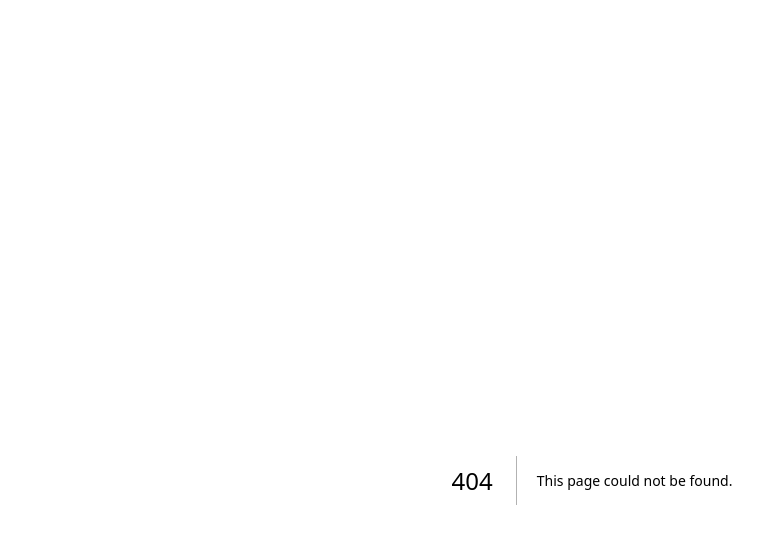
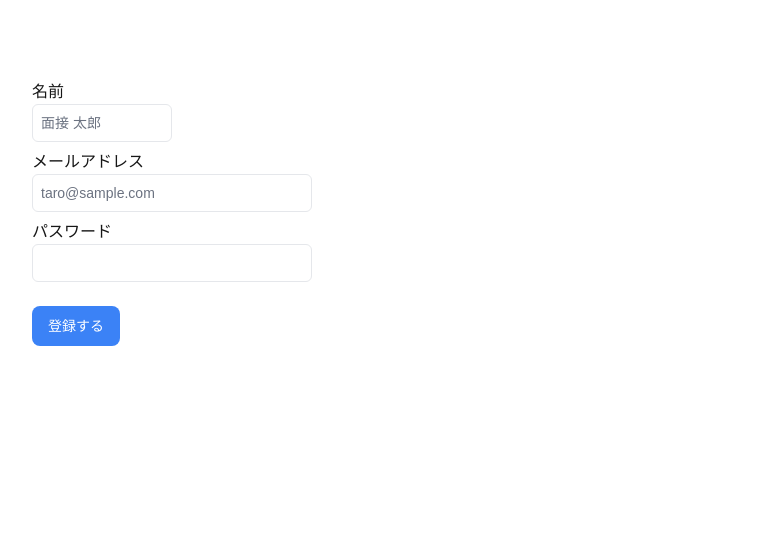
Before and after one commit to gi-ra-ffe/nextjs, a Next.js app in the folder menset/: page /register in a window 1280 px wide. Before the commit this address had no page. Shown: the top 544 px of the page, without its empty margins (48-807 px from the left). Built offline with nearby package versions, Linux system fonts and the light colour scheme.

Commit message:
add: 登録ページの作成

```diff
--- /dev/null
+++ b/menset/app/actions/auth.ts
@@ -0,0 +1,20 @@
+"use server";
+import { SignupFormSchema, FormState } from '@/app/lib/definitions'
+
+export async function signup(formData: FormData) {
+    // フォームの検証
+    const validatedFields = SignupFormSchema.safeParse({
+        name: formData.get('name'),
+        email: formData.get('email'),
+        password: formData.get('password'),
+    })
+
+    // フォームが無効なとき
+    if (!validatedFields.success) {
+        return {
+            errors: validatedFields.error.flatten().fieldErrors,
+        }
+    }
+
+    // ユーザーを作成
+}
--- /dev/null
+++ b/menset/app/auth/[...nextauth].ts
@@ -0,0 +1,15 @@
+import NextAuth from "next-auth";
+import GoogleProvider from "next-auth/providers/google";
+import { FirestoreAdapter } from "@next-auth/firebase-adapter";
+import { db } from "@/lib/FirebaseConfig"; // Firebase の Firestore を使う
+
+export default NextAuth({
+    providers: [
+        GoogleProvider({
+            clientId: process.env.GOOGLE_CLIENT_ID!,
+            clientSecret: process.env.GOOGLE_CLIENT_SECRET!,
+        }),
+    ],
+    adapter: FirestoreAdapter(db), // Firestore にユーザー情報を保存
+    secret: process.env.NEXTAUTH_SECRET,
+});
--- /dev/null
+++ b/menset/app/lib/definitions.ts
@@ -0,0 +1,29 @@
+import { z } from 'zod'
+
+export const SignupFormSchema = z.object({
+    name: z
+        .string()
+        .min(2, { message: '2文字以上入力してください' })
+        .trim(),
+    email: z.string().email({ message: '有効なメールアドレスを入力してください' }).trim(),
+    password: z
+        .string()
+        .min(8, { message: '8文字以上入力してください' })
+        .regex(/[a-zA-Z]/, { message: '1文字以上の英字を入れてください' })
+        .regex(/[0-9]/, { message: '1文字以上の数字を入れてください' })
+        .regex(/[^a-zA-Z0-9]/, {
+            message: '1文字以上の大文字を入れてください.',
+        })
+        .trim(),
+})
+
+export type FormState =
+    | {
+        errors?: {
+            name?: string[]
+            email?: string[]
+            password?: string[]
+        }
+        message?: string
+    }
+    | undefined
--- a/menset/app/page.tsx
+++ b/menset/app/page.tsx
@@ -1,10 +1,15 @@
-
-import  Calendar from "@/app/ui/calendar";
-
+import { Button } from "@/app/ui/button"
+import { register } from "module"
+import Link from "next/link"
+// import
 export default function Home(){
   return(
     <main>
-      TOP ページ
+      <p className="mb-[40px]">面接日程調整アプリです</p>
+      <div className="flex">
+        <Button><Link href={'./register'}>登録する</Link></Button>
+        <Button className="ml-[8px]">ログインする</Button>
+      </div>
     </main>
   )
 }
--- /dev/null
+++ b/menset/app/register/page.tsx
@@ -0,0 +1,5 @@
+import {SignupForm} from "@/app/ui/signup-form"
+
+export default function Page(){
+    return <SignupForm />
+}
--- /dev/null
+++ b/menset/app/ui/button.tsx
@@ -0,0 +1,19 @@
+import clsx from 'clsx';
+
+interface ButtonProps extends React.ButtonHTMLAttributes<HTMLButtonElement> {
+    children: React.ReactNode;
+}
+
+export function Button({ children, className, ...rest }: ButtonProps) {
+    return (
+        <button
+            {...rest}
+            className={clsx(
+                'flex h-10 items-center rounded-lg bg-blue-500 px-4 text-sm font-medium text-white transition-colors hover:bg-blue-400 focus-visible:outline focus-visible:outline-2 focus-visible:outline-offset-2 focus-visible:outline-blue-500 active:bg-blue-600 aria-disabled:cursor-not-allowed aria-disabled:opacity-50',
+                className,
+            )}
+        >
+            {children}
+        </button>
+    );
+}
--- /dev/null
+++ b/menset/app/ui/signup-form.tsx
@@ -0,0 +1,41 @@
+"use client"
+import { signup } from '@/app/actions/auth'
+import { Button } from './button';
+import { useActionState } from 'react'
+
+export function SignupForm() {
+    const [state, action, pending] = useActionState(signup, undefined)
+
+    return (
+        <form action={signup}>
+            <div className='mb-[8px]'>
+                <label htmlFor="name">名前</label>
+                <input id="name" name="name" placeholder="面接 太郎"
+                    className="peer block w-[10em] rounded-md border border-gray-200 py-[8px] pl-[8px] text-sm outline-2 placeholder:text-gray-500" />
+                {state?.errors?.name && <p>{state.errors.name}</p>}
+            </div>
+            <div className='mb-[8px]'>
+                <label htmlFor="email">メールアドレス</label>
+                <input id="email" name="email" type="email" placeholder="taro@sample.com"
+                    className="peer block w-[20em] rounded-md border border-gray-200 py-[8px] pl-[8px] text-sm outline-2 placeholder:text-gray-500" />
+                {state?.errors?.email && <p>{state.errors.email}</p>}
+            </div>
+            <div className='mb-[24px]'>
+                <label htmlFor="password">パスワード</label>
+                <input id="password" name="password" type="password"
+                    className="peer block w-[20em] rounded-md border border-gray-200 py-[8px] pl-[8px] text-sm outline-2 placeholder:text-gray-500" />
+                {state?.errors?.password && (
+                    <div>
+                        <p>パスワードの条件:</p>
+                        <ul>
+                            {state.errors.password.map((error) => (
+                                <li key={error}>- {error}</li>
+                            ))}
+                        </ul>
+                    </div>
+                )}
+            </div>
+            <Button type="submit">登録する</Button>
+        </form>
+    )
+}
```
Also changed, not shown: menset/package.json (+8 -1 lines), 1 other file (tests, documents, lock files or other folders).
